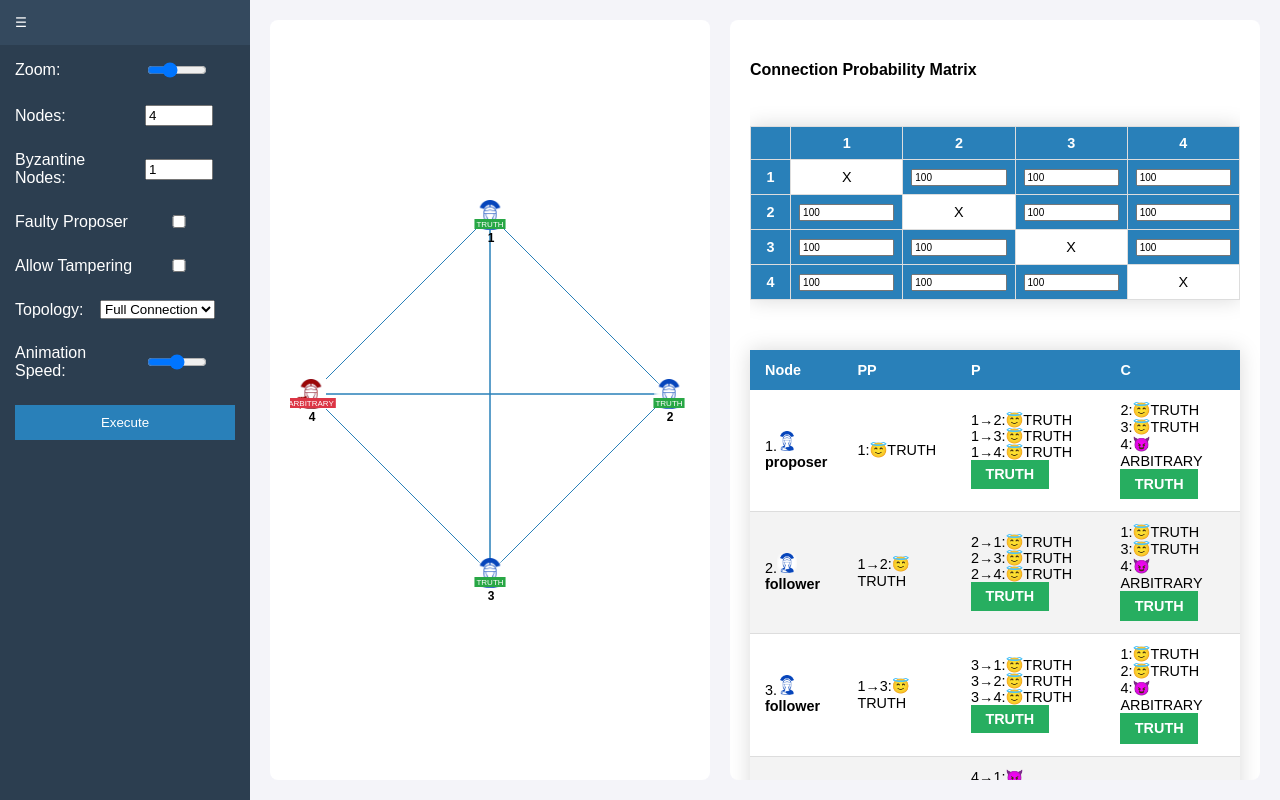
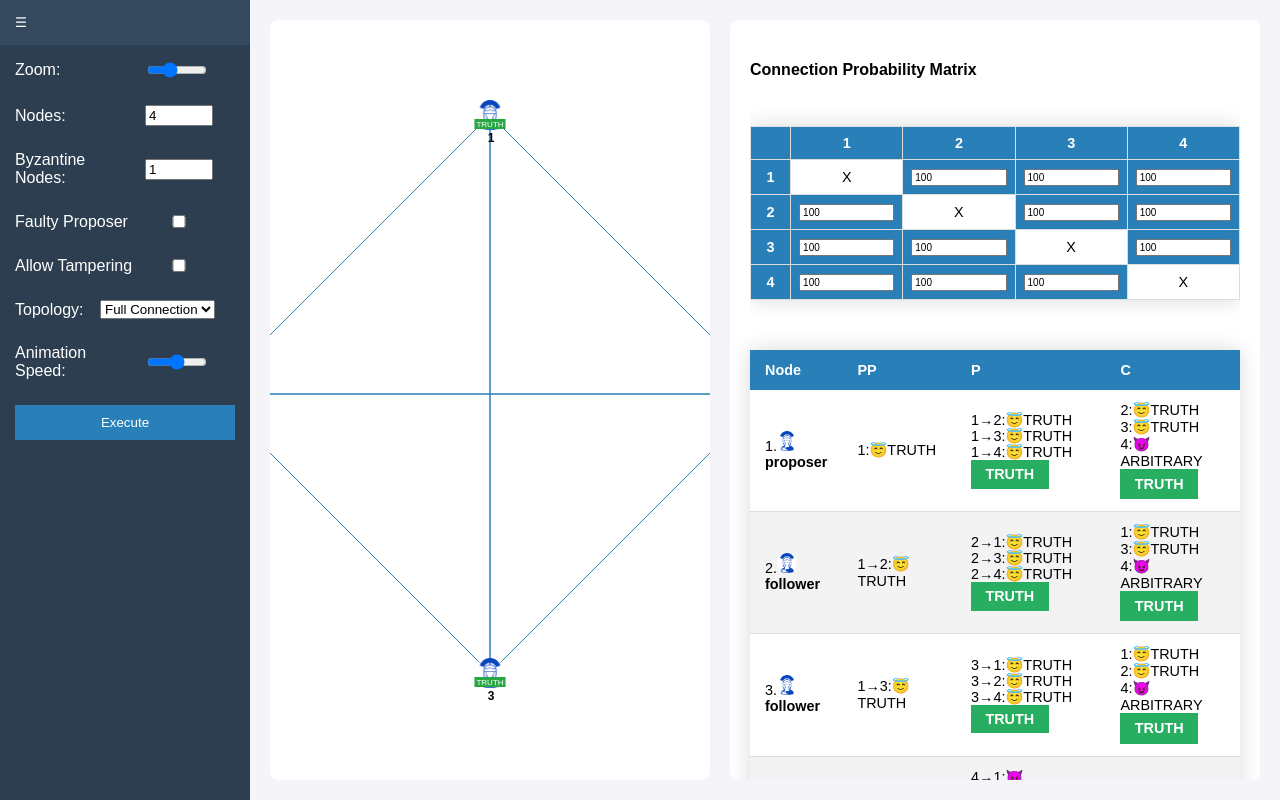
Before and after one commit to Mart1nD0ng/PBFTwithTopology, a plain HTML site: page index.html in a window 1280 px wide. Drawn offline with nearby package versions, Linux system fonts and the light colour scheme; a script that the page names is missing.

Commit message:
Update index.html
graph size

```diff
--- a/index.html
+++ b/index.html
@@ -53,7 +53,7 @@
 </div>
 <div id="main_container">
     <div id="animation_container" class="card">
-        <canvas id="bft_screen" width="400" height="400"></canvas>
+        <canvas id="bft_screen" width="600" height="600"></canvas>
     </div>
     <div id="results_container" class="card">
         <div id="bft_list_container">
```
